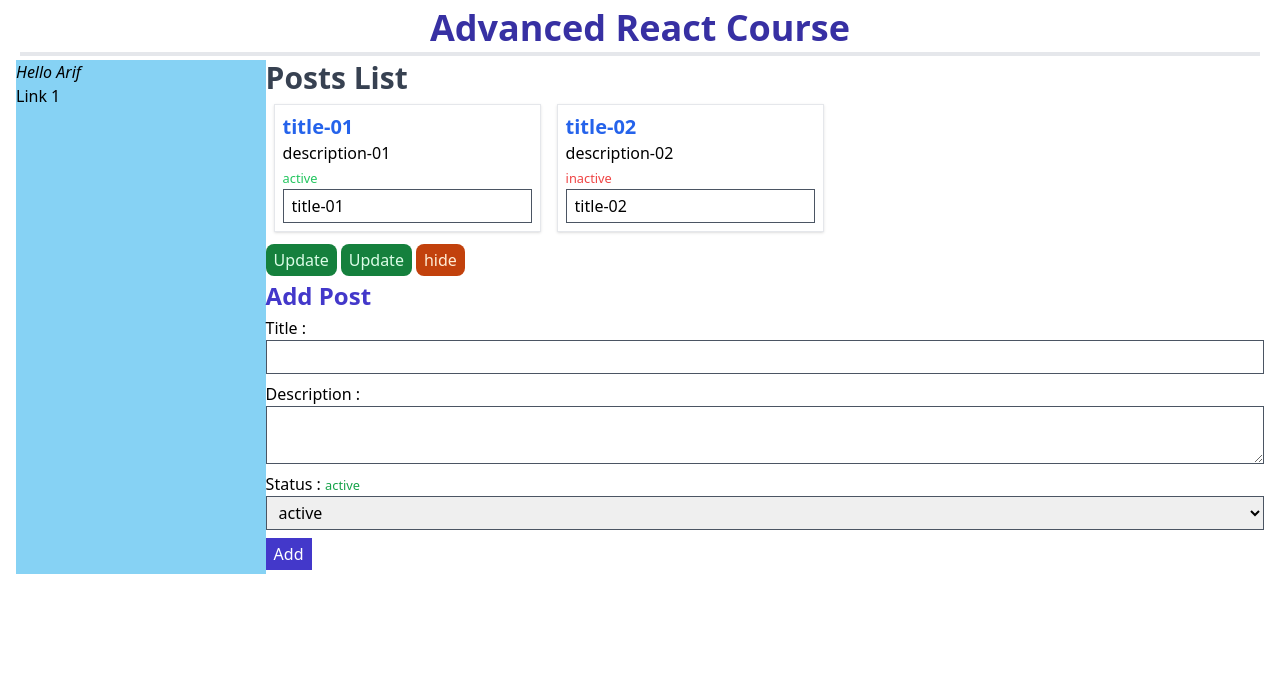
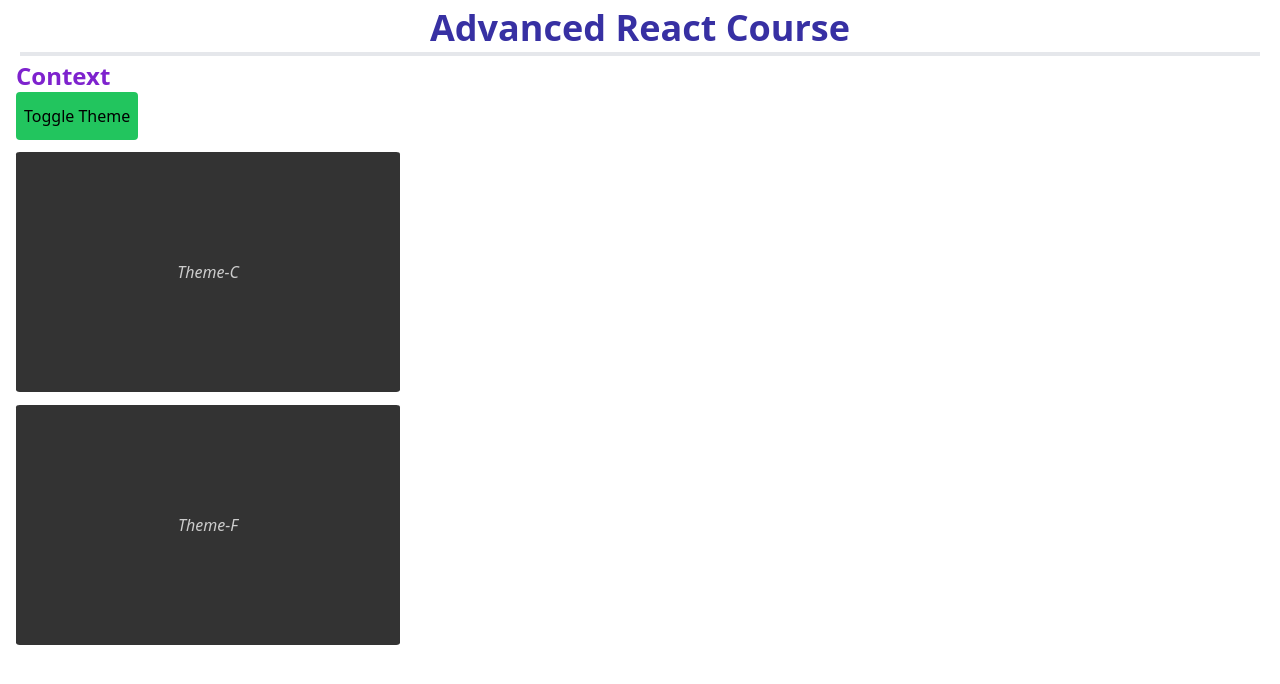
Before and after one commit to BlackKnightZERO/Advanced-React-Course, a React (Create React App) app: page / in a window 1280 px wide. Shown: the top 684 px of the page. Built offline with nearby package versions, Linux system fonts and the light colour scheme.

Commit message:
theme-example-added

```diff
--- a/src/App.js
+++ b/src/App.js
@@ -1,11 +1,15 @@
 // import logo from './logo.svg';
 // import './App.css';
+import { useState } from 'react';
 import Label from './components/class/Label';
 import PostsC from './components/class/Posts/Posts';
 import SideBar from './components/class/SideBar/SideBar';
 import Navigation from './components/class/Navigation/Navigation';
 import ButtonContext from './context/ButtonContext';
 import UserContext from './context/UserContext';
+import ThemeContext from './context/mixed/webDevSimplified/ThemeContext';
+import ContextComponentC from './context/mixed/webDevSimplified/ContextComponentC';
+import ContextComponentF from './context/mixed/webDevSimplified/ContextComponentF';
 
 function App() {
 
@@ -15,6 +19,14 @@ function App() {
       return `Hello ${this.name}`
     },
   };
+
+  const[darkTheme, setDarkTheme] = useState(true)
+
+  const toggleTheme = () => {
+    setDarkTheme((prevValue) => (
+      !prevValue
+    ))
+  }
 
   return (
     <div className="App">
@@ -40,20 +52,33 @@ function App() {
               </Navigation>
             </SideBar> */}
 
-            <SideBar>
+            {/* <SideBar>
               <div>
                 <h4><i>{userData.greet()}</i></h4>
                 <a href="#">Link 1</a>
               </div>
-            </SideBar>
-
+            </SideBar> */}
 
           </div>
-          <div className="w-4/5">
-          <h3 className="text-3xl font-semibold text-gray-700">Posts List</h3>
-          <PostsC />
-          </div>
+
+          {/* <div className="w-4/5">
+            <h3 className="text-3xl font-semibold text-gray-700">Posts List</h3>
+            <PostsC />
+          </div> */}
+
         </div>
+
+          <>
+          <h3 className="text-2xl font-semibold text-purple-700">Context</h3>
+          <ThemeContext.Provider value={darkTheme}>
+            <button className='bg-green-500 py-3 px-2 rounded' onClick={toggleTheme}>Toggle Theme</button>
+
+            <ContextComponentC />
+            <ContextComponentF />
+
+          </ThemeContext.Provider>
+          </>
+
       </div>
     </div>
   );
--- /dev/null
+++ b/src/context/mixed/webDevSimplified/ContextComponentC.js
@@ -0,0 +1,46 @@
+import { Component } from "react";
+import ThemeContext from "./ThemeContext";
+
+class ContextComponentC extends Component {
+
+    themeStyle = (dark) => {
+        return {
+            backgroundColor : dark ? '#333' : '#CCC',
+            color: dark ? '#CCC' : '#333',
+            width:'30vw',
+            height:'30vh',
+            margin:'1% 0',
+            borderRadius:'1%',
+            position:'relative',
+        }
+    }
+
+    centerDiv = () => {
+        return {
+            position: 'absolute',
+            top: '50%',
+            left: '50%',
+            transform: 'translate(-50%, -50%)'
+        }
+    }
+
+    render() {
+        return (
+            <>
+                <ThemeContext.Consumer>
+                    {
+                        ( darkTheme => (
+                            <div style={ this.themeStyle(darkTheme) }>
+                                <div style={ this.centerDiv() }>
+                                    <i>Theme-C</i>
+                                </div>
+                            </div>
+                        ) )
+                    }
+                </ThemeContext.Consumer>
+            </>
+        )
+    }
+}
+
+export default ContextComponentC;
--- /dev/null
+++ b/src/context/mixed/webDevSimplified/ContextComponentF.js
@@ -0,0 +1,36 @@
+import { useContext } from "react";
+import ThemeContext from "./ThemeContext";
+
+const ContextComponentF = () => {
+
+    const darkTheme = useContext(ThemeContext)
+
+    const themeStyle = {
+        backgroundColor : darkTheme ? '#333' : '#CCC',
+        color: darkTheme ? '#CCC' : '#333',
+        width:'30vw',
+        height:'30vh',
+        margin:'1% 0',
+        borderRadius:'1%',
+        position:'relative',
+    }
+
+    const centerDiv = {
+        position: 'absolute',
+        top: '50%',
+        left: '50%',
+        transform: 'translate(-50%, -50%)'
+    }
+
+    return (
+        <>
+            <div style={ themeStyle }>
+                <div style={centerDiv }>
+                    <i>Theme-F</i>
+                </div>
+            </div>
+        </>
+    )
+}
+
+export default ContextComponentF;
--- /dev/null
+++ b/src/context/mixed/webDevSimplified/ThemeContext.js
@@ -0,0 +1,5 @@
+import React from "react";
+
+const ThemeContext = React.createContext();
+
+export default ThemeContext;
```
